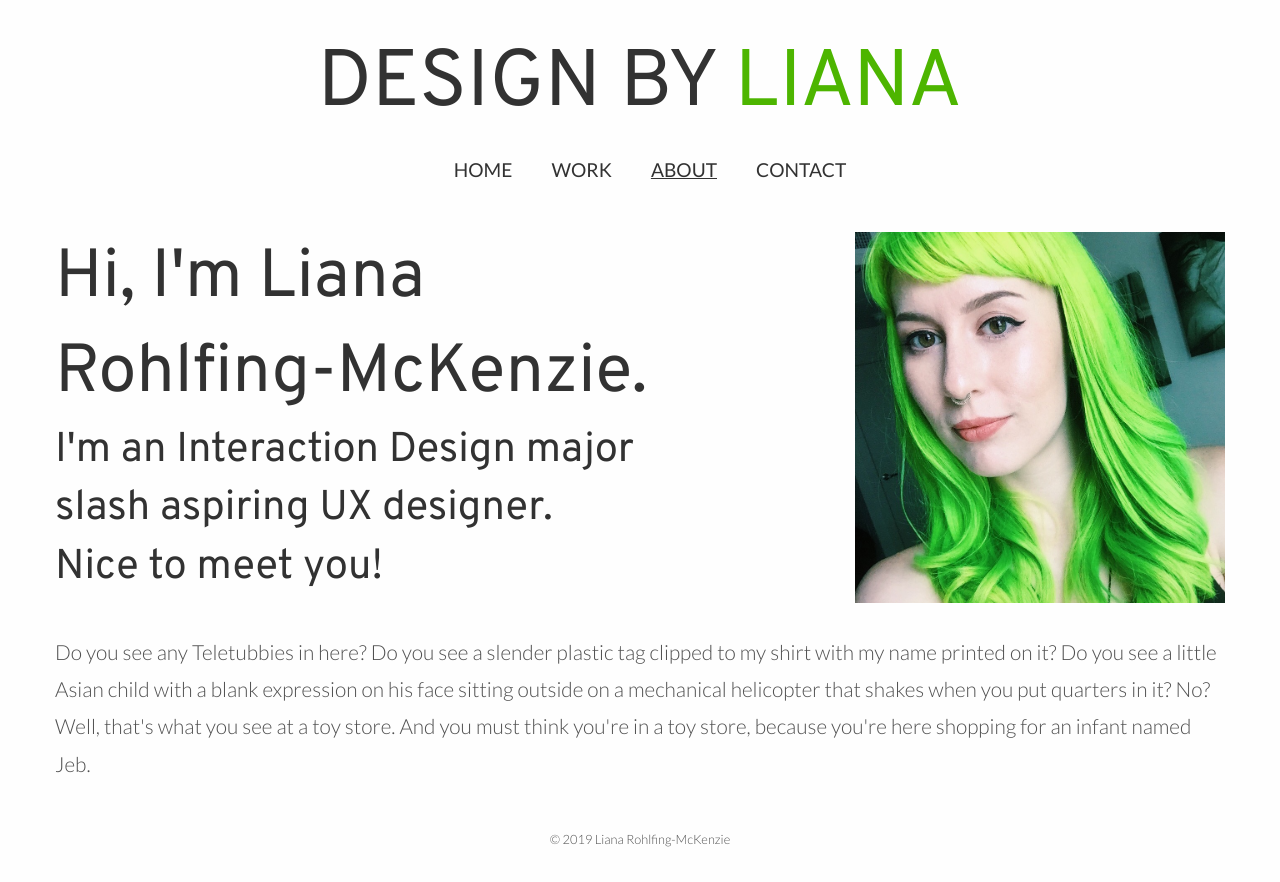
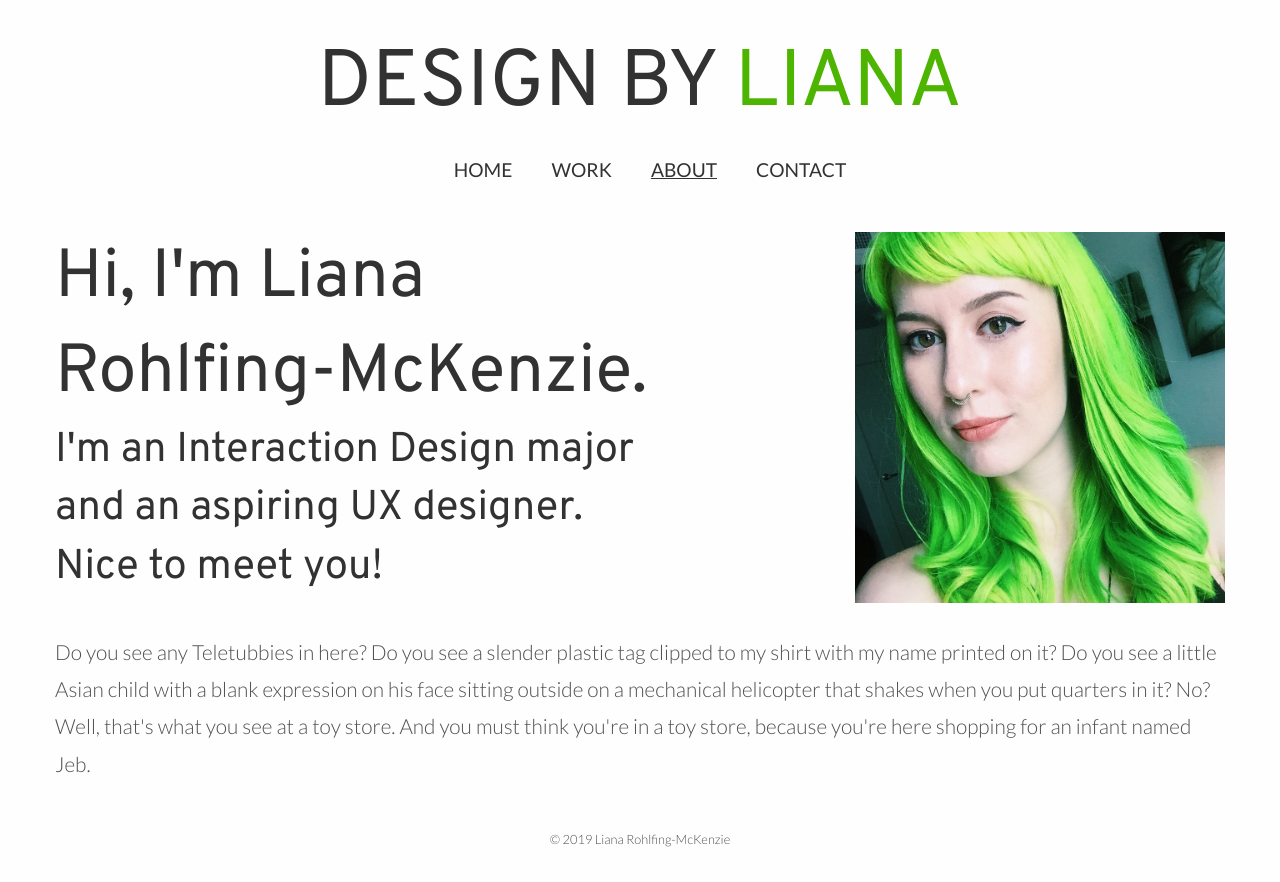
Before and after one commit to lianaluxe/art352-portfolio, a plain HTML site: page about.html in a window 1280 px wide. Drawn offline with Linux system fonts and the light colour scheme.

Commit message:
small copy change

```diff
--- a/about.html
+++ b/about.html
@@ -38,7 +38,7 @@
         <h2>Hi, I'm Liana</h2>
         <h2>Rohlfing-McKenzie.</h2>
         <h3>I'm an Interaction Design major</h3>
-        <h3>slash aspiring UX designer.</h3>
+        <h3>and an aspiring UX designer.</h3>
         <h3>Nice to meet you!</h3>
       </section>
       <section class="cell small-8 medium-4">
```
